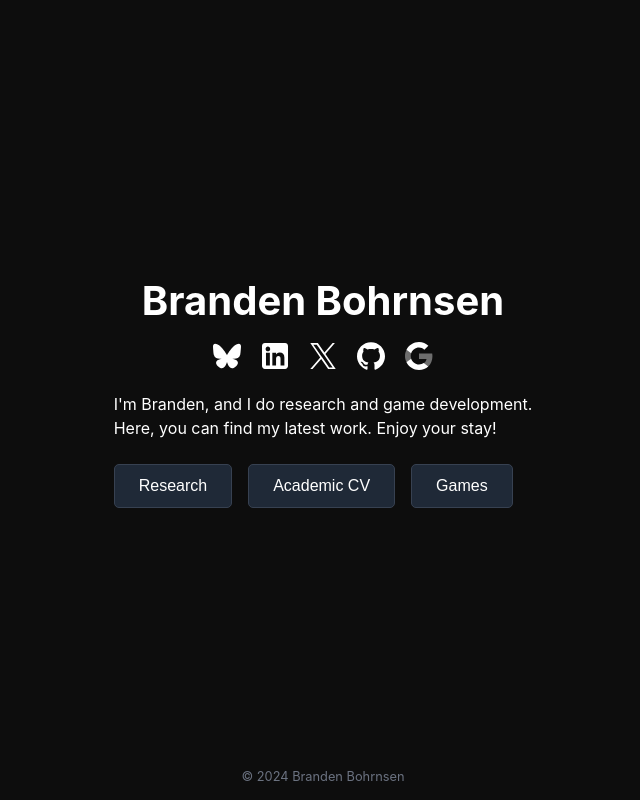
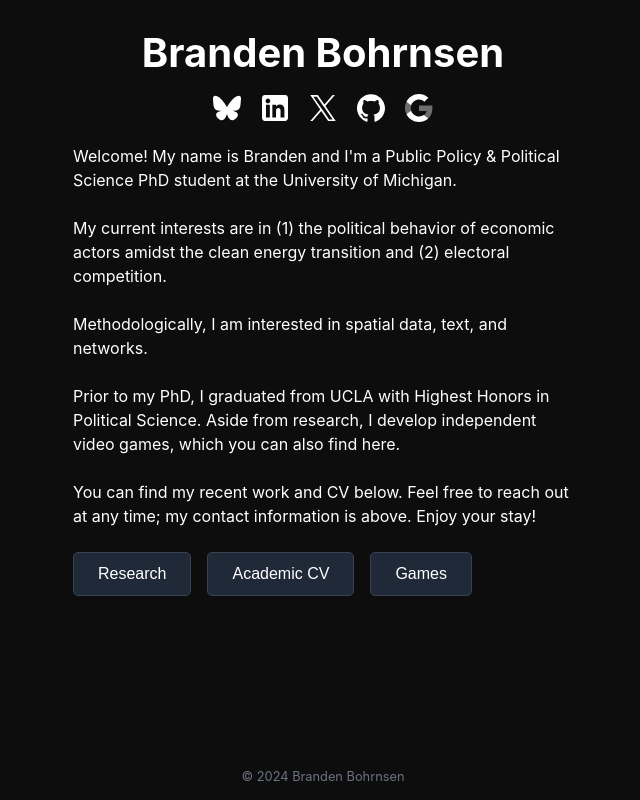
Before and after one commit to eigenstuffs/Website, a SvelteKit app: page / in a window 1280 px wide. Shown: the whole page, without its empty margins (317-957 px from the left). Built offline with nearby package versions, Linux system fonts and the light colour scheme.

Commit message:
Update +page.svelte

```diff
--- a/src/routes/+page.svelte
+++ b/src/routes/+page.svelte
@@ -24,7 +24,7 @@
     flex-direction: column;
     align-items: center;
     justify-content: center;
-    height: 100vh;
+    height: 80vh;
     overflow: hidden;
   }
 
@@ -120,15 +120,24 @@
         <path d="M16,2.345c7.735,0,14,6.265,14,14-.002,6.015-3.839,11.359-9.537,13.282-.7,.14-.963-.298-.963-.665,0-.473,.018-1.978,.018-3.85,0-1.312-.437-2.152-.945-2.59,3.115-.35,6.388-1.54,6.388-6.912,0-1.54-.543-2.783-1.435-3.762,.14-.35,.63-1.785-.14-3.71,0,0-1.173-.385-3.85,1.435-1.12-.315-2.31-.472-3.5-.472s-2.38,.157-3.5,.472c-2.677-1.802-3.85-1.435-3.85-1.435-.77,1.925-.28,3.36-.14,3.71-.892,.98-1.435,2.24-1.435,3.762,0,5.355,3.255,6.563,6.37,6.913-.403,.35-.77,.963-.893,1.872-.805,.368-2.818,.963-4.077-1.155-.263-.42-1.05-1.452-2.152-1.435-1.173,.018-.472,.665,.017,.927,.595,.332,1.277,1.575,1.435,1.978,.28,.787,1.19,2.293,4.707,1.645,0,1.173,.018,2.275,.018,2.607,0,.368-.263,.787-.963,.665-5.719-1.904-9.576-7.255-9.573-13.283,0-7.735,6.265-14,14-14Z"></path>
       </svg>
     </a>
-    <a href="mailto:brandenb@ucla.edu" target="_blank" rel="noopener noreferrer">
+    <a href="mailto:bohrnsen@umich.edu" target="_blank" rel="noopener noreferrer">
       <svg class="icon-link" xmlns="http://www.w3.org/2000/svg" width="32" height="32" viewBox="0 0 32 32">
         <path d="M29.44,16.318c0-.993-.089-1.947-.255-2.864h-13.185v5.422h7.535c-.331,1.744-1.324,3.22-2.813,4.213v3.525h4.544c2.647-2.444,4.175-6.033,4.175-10.296Z" opacity=".4"></path><path d="M16,30c3.78,0,6.949-1.247,9.265-3.385l-4.544-3.525c-1.247,.84-2.838,1.349-4.722,1.349-3.64,0-6.733-2.456-7.84-5.765l-2.717,2.09-1.941,1.525c2.304,4.569,7.025,7.713,12.498,7.713Z"></path><path d="M8.16,18.66c-.28-.84-.445-1.731-.445-2.66s.165-1.82,.445-2.66v-3.615H3.502c-.955,1.884-1.502,4.009-1.502,6.275s.547,4.391,1.502,6.275h3.332s1.327-3.615,1.327-3.615Z" opacity=".4"></path><path d="M16,7.575c2.062,0,3.895,.713,5.358,2.087l4.009-4.009c-2.431-2.265-5.587-3.653-9.367-3.653-5.473,0-10.195,3.144-12.498,7.725l4.658,3.615c1.107-3.309,4.2-5.765,7.84-5.765Z"></path>
       </svg>
     </a>
   </div>
   <p>
-    I'm Branden, and I do research and game development.<br>
-    Here, you can find my latest work. Enjoy your stay!
+    Welcome! My name is Branden and I'm a Public Policy & Political Science PhD student at the University of Michigan.<br><br>
+
+    My current interests are in (1) the political behavior of economic actors amidst the
+    clean energy transition and (2) electoral competition.<br><br>
+
+    Methodologically, I am interested in spatial data, text, and networks.<br><br>
+
+    Prior to my PhD, I graduated from UCLA with Highest Honors in Political Science. Aside from research,
+    I develop independent video games, which you can also find here.<br><br>
+
+    You can find my recent work and CV below. Feel free to reach out at any time; my contact information is above. Enjoy your stay!
   </p>
   <div class="button-row">
     <button on:click={() => (window.location.href = '/research')}>Research</button>
```
